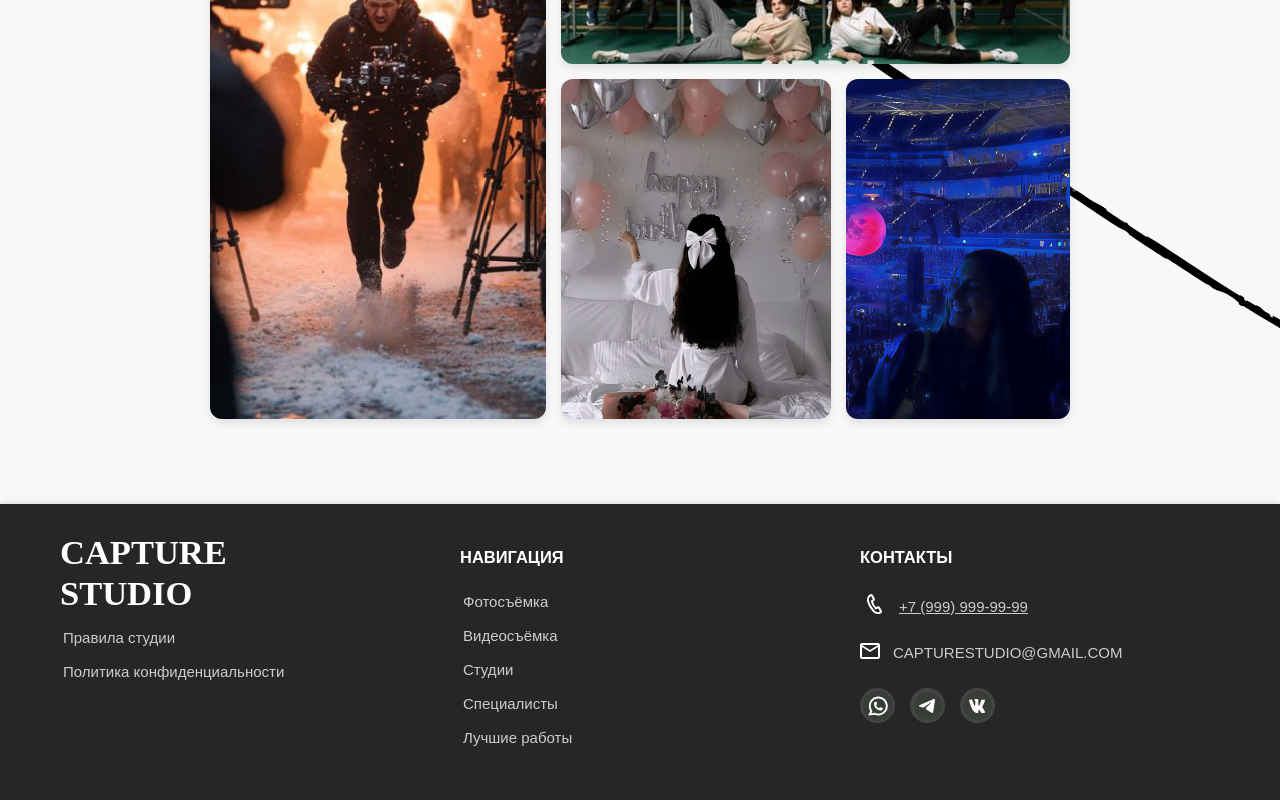
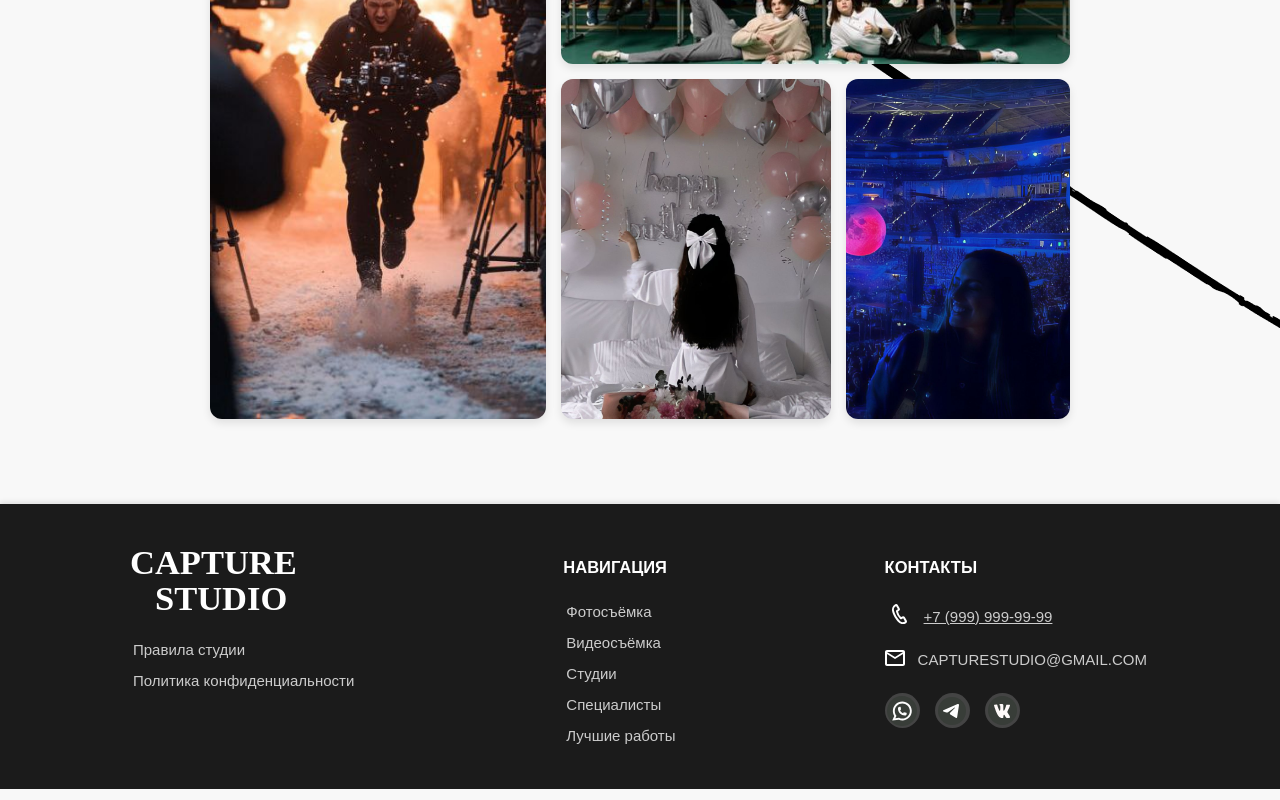
Before and after one commit to kseniy-netizen/coursework, a Vue app: page / in a window 1280 px wide. Shown: the part 3125-3925 px from the top of the page. Built offline with nearby package versions, Linux system fonts and the light colour scheme; a web font is replaced by a local one.

Commit message:
Футер-итог

```diff
--- a/src/App.vue
+++ b/src/App.vue
@@ -7,7 +7,7 @@ import Footer from './components/Footer.vue';
 
 <template>
     <div id="app">
-        <!-- Вставляем это для этого: <Navbar /> - это наш компонент навигации.
+        <!-- Вставляем это для этого: <Header /> - это наш компонент навигации.
          Он будет отображаться на всех страницах, так как находится в корневом App.vue. -->
         <Header />
 
--- a/src/components/Footer.vue
+++ b/src/components/Footer.vue
@@ -8,19 +8,19 @@ export default {
     <footer class="app-footer">
         <div class="footer-content">
             <!-- Колонка 1: Логотип и основные ссылки -->
-            <div class="footer-section brand-info">
+            <div class="footer-section">
                 <h2 class="brand-logo-1">CAPTURE</h2>
                 <h2 class="brand-logo-2">STUDIO</h2>
                 <nav class="footer-nav-links">
                     <ul>
-                        <li><a href="#">Правила студии</a></li>
+                        <li class="footer-nav-links-p"><a href="#">Правила студии</a></li>
                         <li><a href="#">Политика конфиденциальности</a></li>
                     </ul>
                 </nav>
             </div>
 
             <!-- Колонка 2: Навигация -->
-            <div class="footer-section navigation-links">
+            <div class="footer-section">
                 <h3>НАВИГАЦИЯ</h3>
                 <nav class="footer-nav-links">
                     <ul>
@@ -65,16 +65,15 @@ export default {
     font-family: "ProtestRevolution-Regular";
     src: url(../src/assets/fonts/ProtestRevolution-Regular.ttf);
 }
+
+
 .app-footer {
     margin-top: 65px;
-    background-color: #262626;
-    /* Темный фон, как на фото */
+    background-color: #1b1b1b;
     color: #cccccc;
-    /* Светло-серый текст */
-    padding: 40px 0;
-    /* Отступы сверху и снизу */
+    padding-top: 40px;
+    padding-bottom: 24px;
     font-family: 'Arial', sans-serif;
-    /* Общий шрифт, можно изменить */
     line-height: 1.6;
     /* Межстрочный интервал */
     box-shadow: 0 -2px 5px rgba(0, 0, 0, 0.1);
@@ -89,31 +88,35 @@ export default {
     /* Максимальная ширина контента */
     margin: 0 auto;
     /* Центрируем футер */
-    padding: 0 20px;
+    padding: 10px 90px;
     /* Горизонтальные отступы для адаптивности */
-    gap: 40px;
+    gap: 60px;
     /* Отступ между колонками */
 }
 .footer-section {
-    flex: 1;
+    /* flex: 1; */
     /* Каждая колонка занимает равное пространство */
-    min-width: 200px;
+    min-width: 20px;
     /* Минимальная ширина для колонок */
 }
 
 .brand-logo-1, .brand-logo-2 {
     font-family: "ProtestRevolution-Regular";
     line-height: 16px;
-    max-width: 20px;
-    text-align: right;
     font-size: 2.3em;
     font-weight: bold;
     color: #ffffff;
-    margin-bottom: 25px;
+    margin-bottom: 20px;
     letter-spacing: 1.1;
     /* Небольшой отступ между буквами */
     text-transform: uppercase;
     /* Для более точного совпадения нужен кастомный шрифт */
+}
+
+.brand-logo-2 {
+    padding-left: 25px;
+    padding-bottom: 12px;
+    /* Отступ для "STUDIO", чтобы оно выглядело как на фото */
 }
 
 h3 {
@@ -125,6 +128,14 @@ h3 {
     text-transform: uppercase;
 }
 
+
+/* между навигацией и текстом */
+
+/* .footer-nav-links{
+    padding-top: px;
+} */
+ /* footer-nav-links-p */
+
 .footer-nav-links ul {
     list-style: none;
     /* Убираем маркеры списка */
@@ -133,7 +144,7 @@ h3 {
 }
 
 .footer-nav-links li {
-    margin-bottom: 10px;
+    margin-bottom: 7px;
     /* Отступ между пунктами списка */
 }
 
@@ -170,7 +181,7 @@ h3 {
     /* Для расположения иконки и текста в одну строку */
     align-items: center;
     /* Выравнивание по центру по вертикали */
-    margin-bottom: 15px;
+    margin-bottom: 12px;
 }
 
 .contact-item i {
@@ -183,7 +194,7 @@ h3 {
 
 .social-icons {
     display: flex;
-    margin-top: 20px;
+    padding-top: 6px;
     gap: 15px;
     /* Отступ между иконками соцсетей */
 }
```
